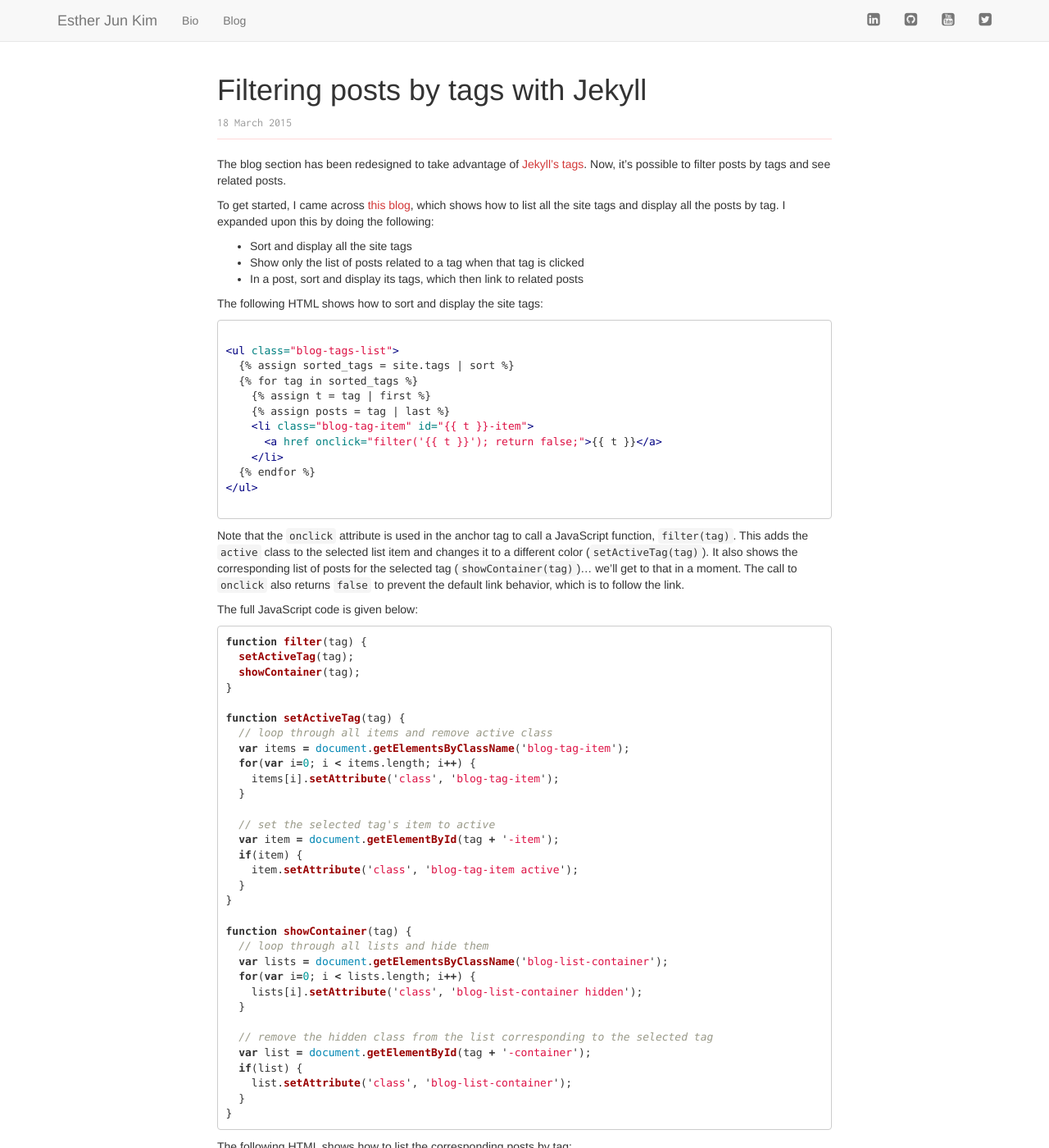
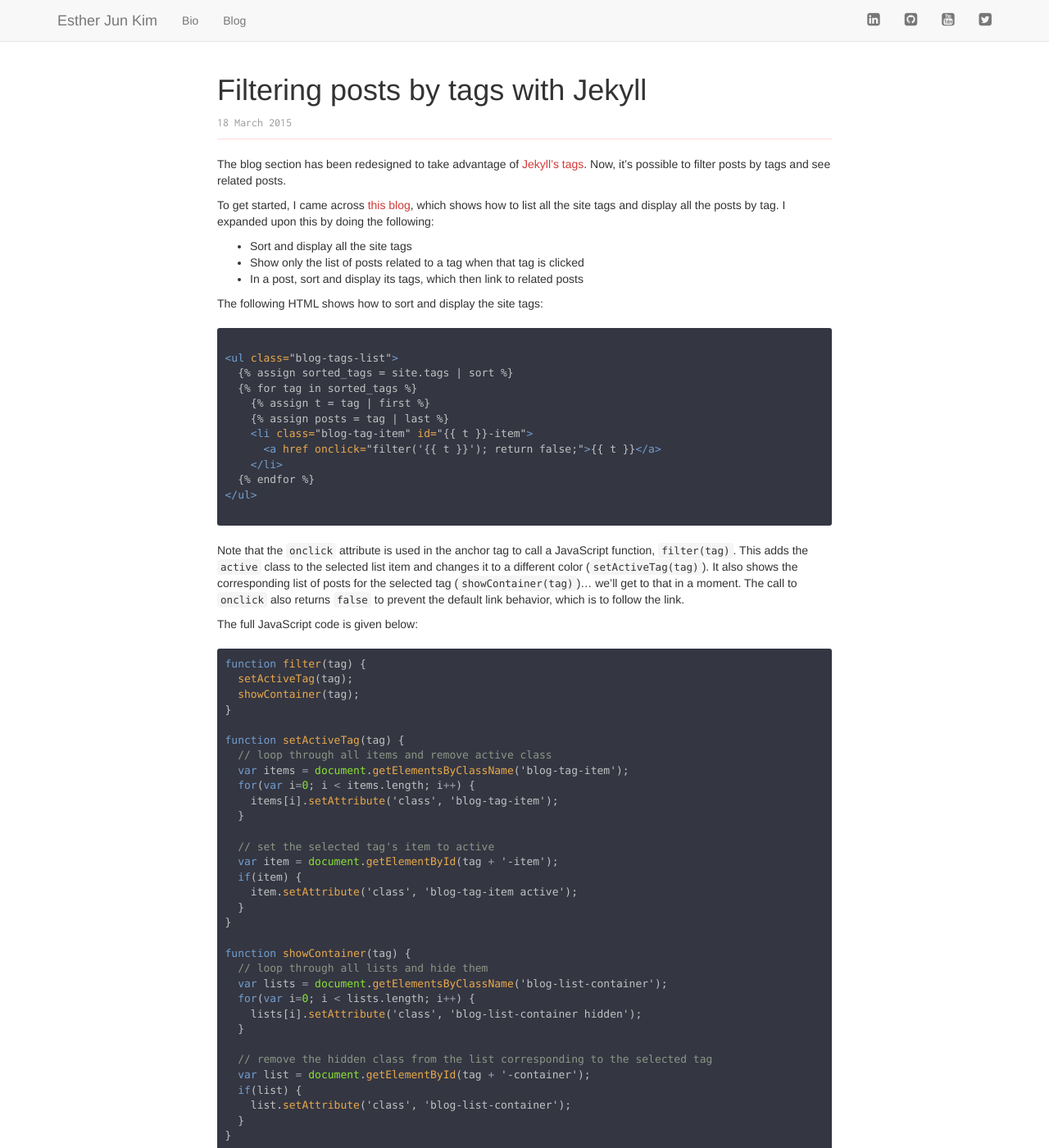
Before and after one commit to estherjk/estherjk.github.io, a Jekyll site: the page built from _posts/2015-03-18-filtering-posts-by-tags-with-jekyll.md, in a window 1280 px wide and 1400 px high. Shown: the whole window at 82% size. Built offline with Jekyll 4.4.1, drawn with Linux system fonts in a browser that asks for light colours; nearby versions of some CDN libraries; Markdown is read by kramdown in place of the engine named in the settings; comment, search, counter and statistics services are not loaded.

Commit message:
Update syntax highlighting with new styles

```diff
--- a/styles/syntax.css
+++ b/styles/syntax.css
@@ -1,67 +1,42 @@
-/* Source: https://gist.github.com/demisx/025698a7b5e314a7a4b5 */
+.highlight {
+  margin: 20px 0;
+}
 
-.highlight  { background: #ffffff; }
-.highlight .c { color: #999988; font-style: italic } /* Comment */
-.highlight .err { color: #a61717; background-color: #e3d2d2 } /* Error */
-.highlight .k { font-weight: bold } /* Keyword */
-.highlight .o { font-weight: bold } /* Operator */
-.highlight .cm { color: #999988; font-style: italic } /* Comment.Multiline */
-.highlight .cp { color: #999999; font-weight: bold } /* Comment.Preproc */
-.highlight .c1 { color: #999988; font-style: italic } /* Comment.Single */
-.highlight .cs { color: #999999; font-weight: bold; font-style: italic } /* Comment.Special */
-.highlight .gd { color: #000000; background-color: #ffdddd } /* Generic.Deleted */
-.highlight .gd .x { color: #000000; background-color: #ffaaaa } /* Generic.Deleted.Specific */
-.highlight .ge { font-style: italic } /* Generic.Emph */
-.highlight .gr { color: #aa0000 } /* Generic.Error */
-.highlight .gh { color: #999999 } /* Generic.Heading */
-.highlight .gi { color: #000000; background-color: #ddffdd } /* Generic.Inserted */
-.highlight .gi .x { color: #000000; background-color: #aaffaa } /* Generic.Inserted.Specific */
-.highlight .go { color: #888888 } /* Generic.Output */
-.highlight .gp { color: #555555 } /* Generic.Prompt */
-.highlight .gs { font-weight: bold } /* Generic.Strong */
-.highlight .gu { color: #aaaaaa } /* Generic.Subheading */
-.highlight .gt { color: #aa0000 } /* Generic.Traceback */
-.highlight .kc { font-weight: bold } /* Keyword.Constant */
-.highlight .kd { font-weight: bold } /* Keyword.Declaration */
-.highlight .kp { font-weight: bold } /* Keyword.Pseudo */
-.highlight .kr { font-weight: bold } /* Keyword.Reserved */
-.highlight .kt { color: #445588; font-weight: bold } /* Keyword.Type */
-.highlight .m { color: #009999 } /* Literal.Number */
-.highlight .s { color: #d14 } /* Literal.String */
-.highlight .na { color: #008080 } /* Name.Attribute */
-.highlight .nb { color: #0086B3 } /* Name.Builtin */
-.highlight .nc { color: #445588; font-weight: bold } /* Name.Class */
-.highlight .no { color: #008080 } /* Name.Constant */
-.highlight .ni { color: #800080 } /* Name.Entity */
-.highlight .ne { color: #990000; font-weight: bold } /* Name.Exception */
-.highlight .nf { color: #990000; font-weight: bold } /* Name.Function */
-.highlight .nn { color: #555555 } /* Name.Namespace */
-.highlight .nt { color: #000080 } /* Name.Tag */
-.highlight .nv { color: #008080 } /* Name.Variable */
-.highlight .ow { font-weight: bold } /* Operator.Word */
-.highlight .w { color: #bbbbbb } /* Text.Whitespace */
-.highlight .mf { color: #009999 } /* Literal.Number.Float */
-.highlight .mh { color: #009999 } /* Literal.Number.Hex */
-.highlight .mi { color: #009999 } /* Literal.Number.Integer */
-.highlight .mo { color: #009999 } /* Literal.Number.Oct */
-.highlight .sb { color: #d14 } /* Literal.String.Backtick */
-.highlight .sc { color: #d14 } /* Literal.String.Char */
-.highlight .sd { color: #d14 } /* Literal.String.Doc */
-.highlight .s2 { color: #d14 } /* Literal.String.Double */
-.highlight .se { color: #d14 } /* Literal.String.Escape */
-.highlight .sh { color: #d14 } /* Literal.String.Heredoc */
-.highlight .si { color: #d14 } /* Literal.String.Interpol */
-.highlight .sx { color: #d14 } /* Literal.String.Other */
-.highlight .sr { color: #009926 } /* Literal.String.Regex */
-.highlight .s1 { color: #d14 } /* Literal.String.Single */
-.highlight .ss { color: #990073 } /* Literal.String.Symbol */
-.highlight .bp { color: #999999 } /* Name.Builtin.Pseudo */
-.highlight .vc { color: #008080 } /* Name.Variable.Class */
-.highlight .vg { color: #008080 } /* Name.Variable.Global */
-.highlight .vi { color: #008080 } /* Name.Variable.Instance */
-.highlight .il { color: #009999 } /* Literal.Number.Integer.Long */
+.highlight pre {
+  border: none;
+  border-radius: 3px;
+  background-color: #343642;
+  color: #C1C2C3;
+  overflow-x: auto;
+}
 
-/* Make line numbers unselectable: excludes line numbers from copy-paste user ops */
-.highlight .lineno {-webkit-user-select: none;-moz-user-select: none; -o-user-select: none;}
-.lineno::-moz-selection {background-color: transparent;} /* Mozilla specific */
-.lineno::selection {background-color: transparent;} /* Other major browsers */
+.highlight pre code {
+  word-wrap: normal;
+  white-space: pre;
+}
+
+/*
+  Darkly Pygments Theme
+  (c) 2014 Sourcey
+  http://sourcey.com
+*/
+.highlight .hll { background-color: #ffc; }
+.highlight .gd { color: #2e3436; background-color: #0e1416; }
+.highlight .gr { color: #eeeeec; background-color: #c00; }
+.highlight .gi { color: #babdb6; background-color: #1f2b2d; }
+.highlight .go { color: #2c3032; background-color: #2c3032; }
+.highlight .kt { color: #e3e7df; }
+.highlight .ni { color: #888a85; }
+.highlight .c,.highlight .cm,.highlight .c1,.highlight .cs { color: #8D9684; }
+.highlight .err,.highlight .g,.highlight .l,.highlight .n,.highlight .x,.highlight .p,.highlight .ge,
+.highlight .gp,.highlight .gs,.highlight .gt,.highlight .ld,.highlight .s,.highlight .nc,.highlight .nd,
+.highlight .ne,.highlight .nl,.highlight .nn,.highlight .nx,.highlight .py,.highlight .ow,.highlight .w,.highlight .sb,
+.highlight .sc,.highlight .sd,.highlight .s2,.highlight .se,.highlight .sh,.highlight .si,.highlight .sx,.highlight .sr,
+.highlight .s1,.highlight .ss,.highlight .bp { color: #C1C2C3; }
+.highlight .k,.highlight .kc,.highlight .kd,.highlight .kn,.highlight .kp,.highlight .kr,
+.highlight .nt { color: #729fcf; }
+.highlight .cp,.highlight .gh,.highlight .gu,.highlight .na,.highlight .nf { color: #E9A94B ; }
+.highlight .m,.highlight .nb,.highlight .no,.highlight .mf,.highlight .mh,.highlight .mi,.highlight .mo,
+.highlight .il { color: #8ae234; }
+.highlight .o { color: #989DAA; }
+.highlight .nv,.highlight .vc,.highlight .vg,.highlight .vi { color: #fff; }
```
